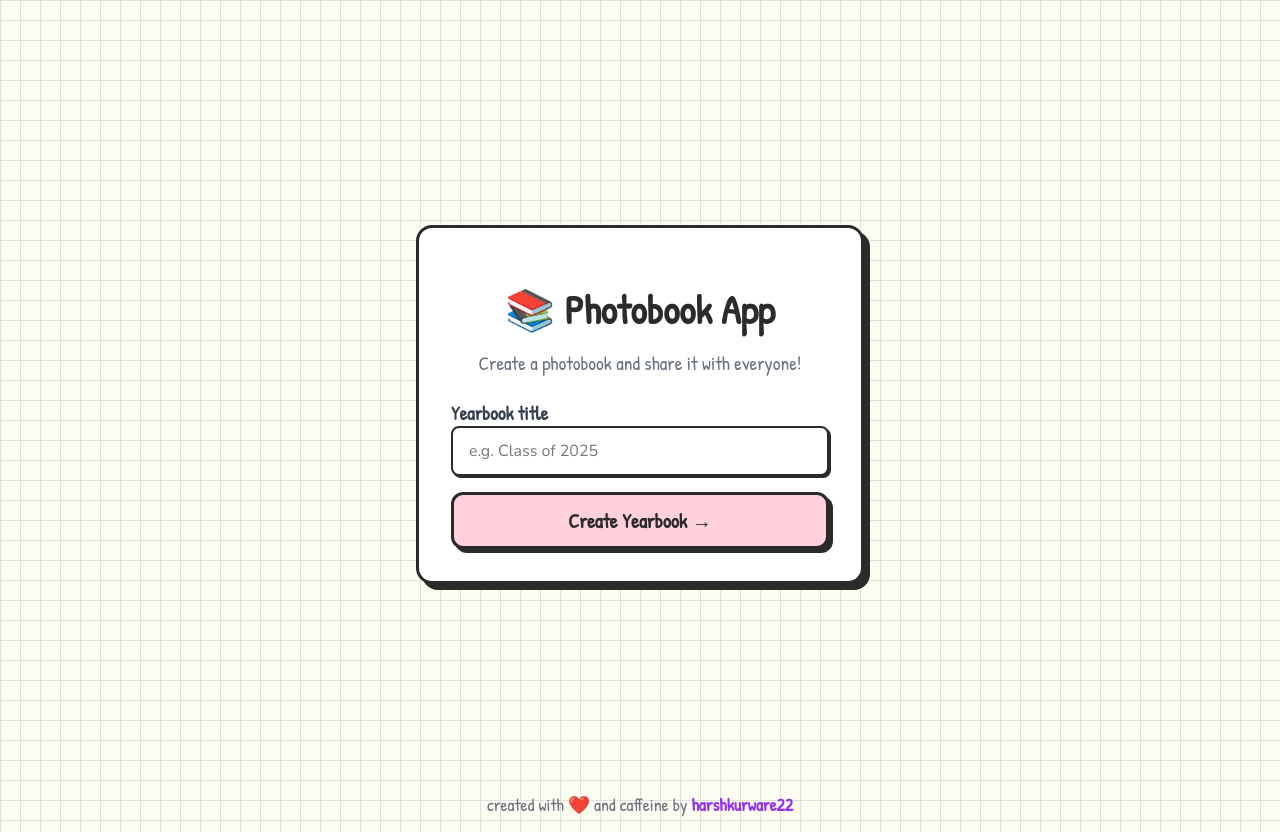
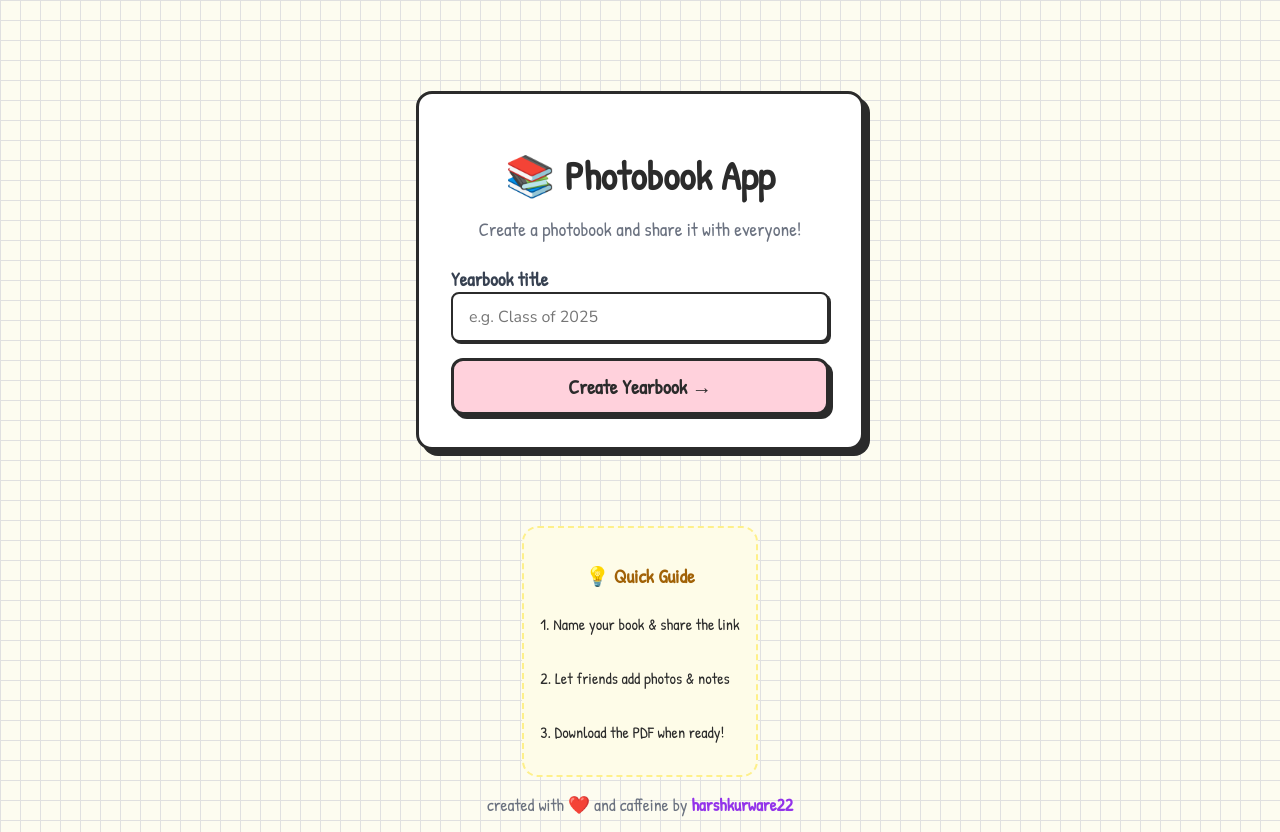
Before and after one commit to vincentdkafka/yearbook, a React (Vite) app: page / in a window 1280 px wide. Built offline with nearby package versions, Linux system fonts and the light colour scheme.

Commit message:
idk last maybe

```diff
--- a/src/pages/CreateBookPage.tsx
+++ b/src/pages/CreateBookPage.tsx
@@ -53,6 +53,15 @@ export default function CreateBookPage() {
         </div>
       </div>
 
+      <div className="mt-8 mb-4 p-4 bg-yellow-50 border-yellow-200" style={{ maxWidth: '20rem', border: '2px dashed #fef08a', borderRadius: '16px' }}>
+        <p className="text-yellow-700 font-bold mb-2 text-center" style={{ fontFamily: "'Patrick Hand', cursive", fontSize: '1.2rem' }}>💡 Quick Guide</p>
+        <div className="flex flex-col gap-2 text-yellow-800 font-handwritten" style={{ fontSize: '1rem' }}>
+          <p>1. Name your book & share the link</p>
+          <p>2. Let friends add photos & notes</p>
+          <p>3. Download the PDF when ready!</p>
+        </div>
+      </div>
+
       <div className="mt-auto py-4 font-handwritten text-gray-500 text-center" style={{ fontSize: "1.1rem" }}>
         created with ❤️ and caffeine by <span className="text-purple-600 font-bold">harshkurware22</span>
       </div>
```
